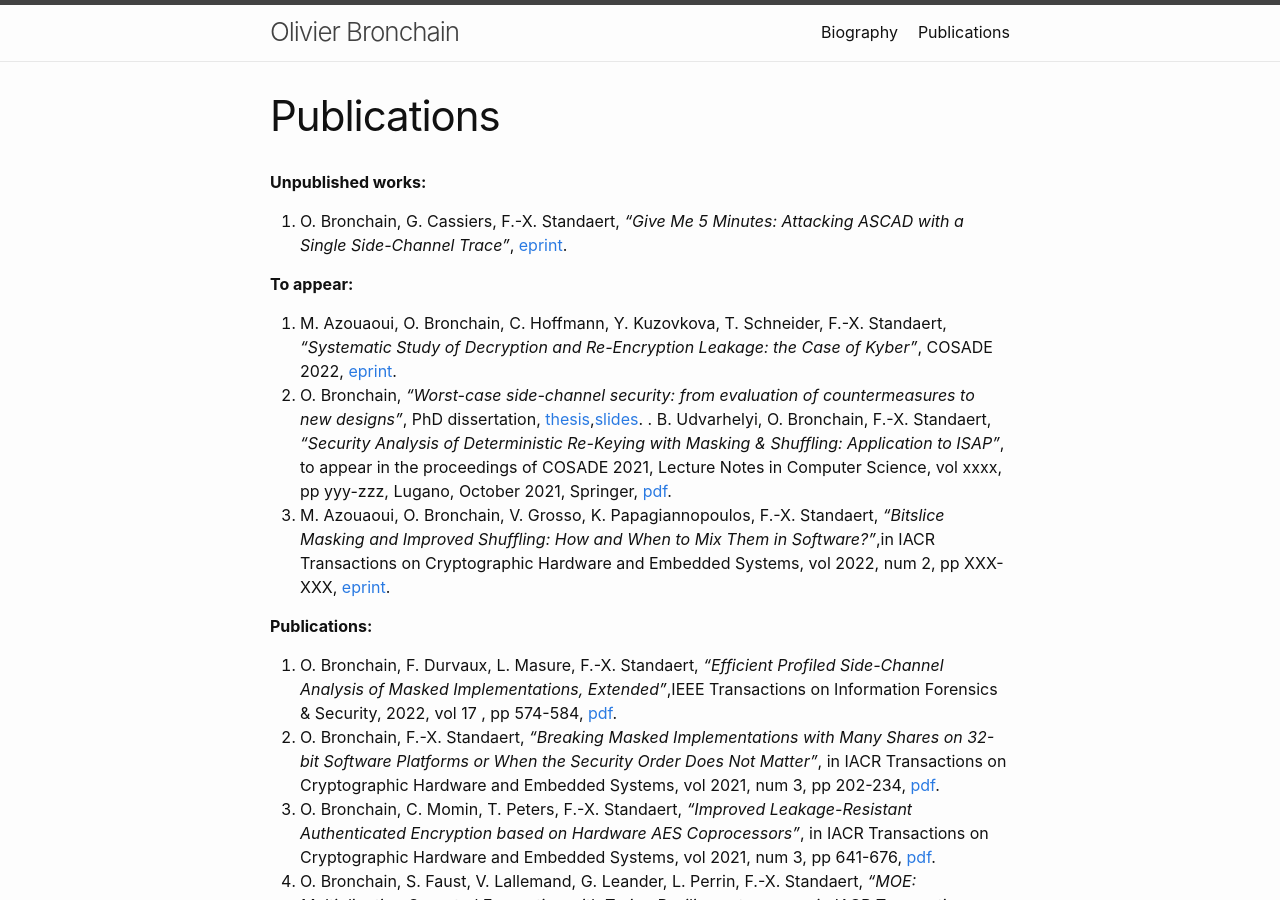
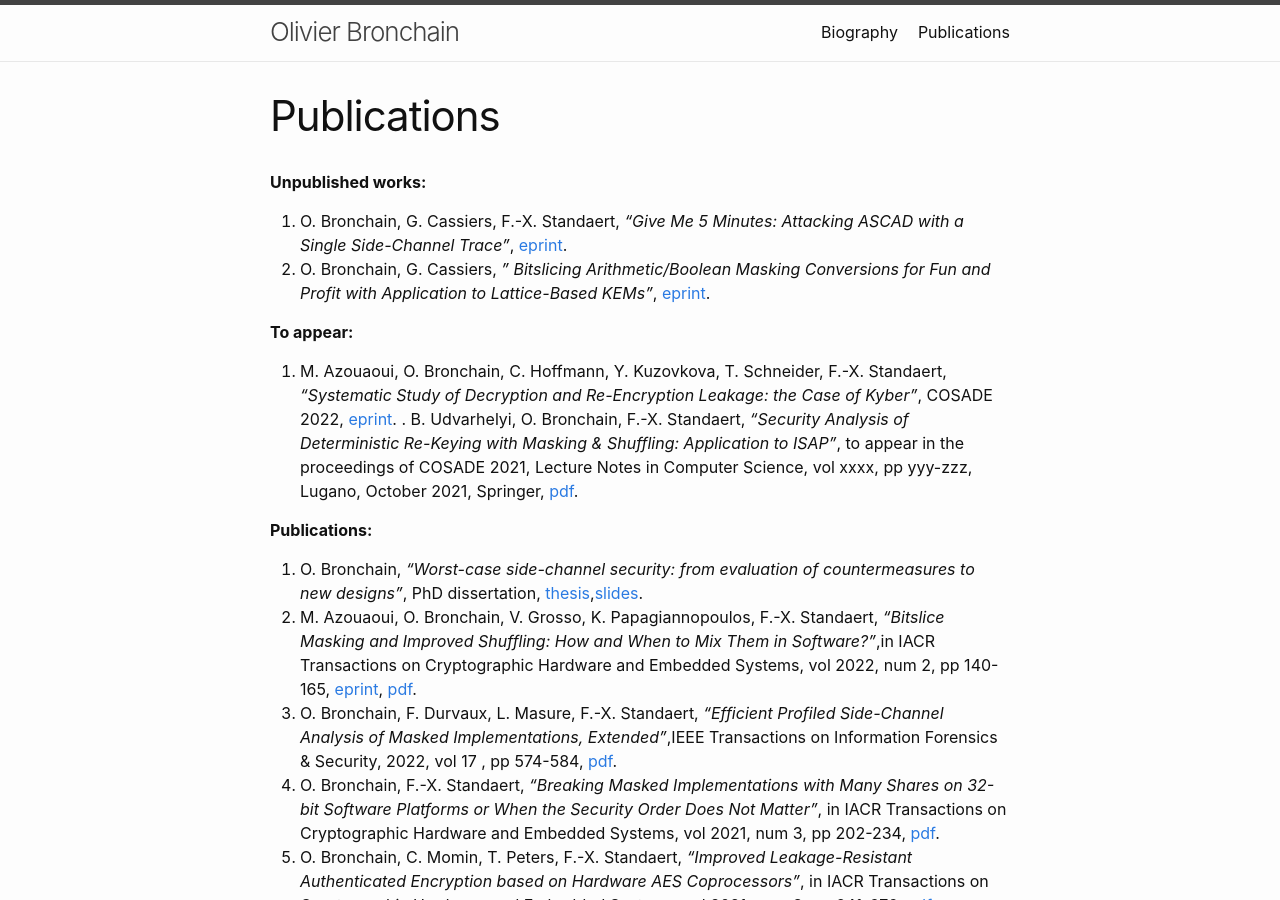
Before and after one commit to obronchain/obronchain.github.io, a Jekyll site: the page built from publications.md, in a window 1280 px wide and 900 px high. Built offline with Jekyll 4.4.1, drawn with Linux system fonts in a browser that asks for light colours; a style sheet for code colours, icons or effects is not loaded.

Commit message:
update publications

```diff
--- a/publications.md
+++ b/publications.md
@@ -8,14 +8,15 @@ permalink: /publications/
 **Unpublished works:**
 
 1. O. Bronchain, G. Cassiers, F.-X. Standaert, _"Give Me 5 Minutes: Attacking ASCAD with a Single Side-Channel Trace"_, [eprint](https://eprint.iacr.org/2021/817).
+2. O. Bronchain, G. Cassiers, _" Bitslicing Arithmetic/Boolean Masking Conversions for Fun and Profit with Application to Lattice-Based KEMs"_, [eprint](https://eprint.iacr.org/2022/158).
 
 **To appear:**
 1. M. Azouaoui, O. Bronchain, C. Hoffmann, Y. Kuzovkova, T. Schneider, F.-X. Standaert, _"Systematic Study of Decryption and Re-Encryption Leakage: the Case of Kyber"_,  COSADE 2022, [eprint](https://eprint.iacr.org/2022/036).
-2. O. Bronchain, _"Worst-case side-channel security: from evaluation of countermeasures to new designs"_, PhD dissertation, [thesis](papers/thesis.pdf),[slides](slides/thesis_public.pdf).
 . B. Udvarhelyi, O. Bronchain, F.-X. Standaert, _"Security Analysis of Deterministic Re-Keying with Masking & Shuffling: Application to ISAP"_, to appear in the proceedings of COSADE 2021, Lecture Notes in Computer Science, vol xxxx, pp yyy-zzz, Lugano, October 2021, Springer, [pdf](https://perso.uclouvain.be/fstandae/PUBLIS/267.pdf).
-4. M. Azouaoui, O. Bronchain, V. Grosso, K. Papagiannopoulos, F.-X. Standaert, _"Bitslice Masking and Improved Shuffling: How and When to Mix Them in Software?"_,in IACR Transactions on Cryptographic Hardware and Embedded Systems, vol 2022, num 2, pp XXX-XXX, [eprint](https://eprint.iacr.org/2021/951).
 
 **Publications:**
+19. O. Bronchain, _"Worst-case side-channel security: from evaluation of countermeasures to new designs"_, PhD dissertation, [thesis](https://dial.uclouvain.be/pr/boreal/object/boreal:258155),[slides](slides/thesis_public.pdf).
+18. M. Azouaoui, O. Bronchain, V. Grosso, K. Papagiannopoulos, F.-X. Standaert, _"Bitslice Masking and Improved Shuffling: How and When to Mix Them in Software?"_,in IACR Transactions on Cryptographic Hardware and Embedded Systems, vol 2022, num 2, pp 140-165, [eprint](https://eprint.iacr.org/2021/951), [pdf](https://tches.iacr.org/index.php/TCHES/article/view/9484/9025).
 17. O. Bronchain, F. Durvaux, L. Masure, F.-X. Standaert, _"Efficient Profiled Side-Channel Analysis of Masked Implementations, Extended"_,IEEE Transactions on Information Forensics & Security, 2022, vol 17 , pp 574-584, [pdf](papers/19.pdf).
 16. O. Bronchain, F.-X. Standaert, _"Breaking Masked Implementations with Many Shares on 32-bit Software Platforms or When the Security Order Does Not Matter"_, in IACR Transactions on Cryptographic Hardware and Embedded Systems, vol 2021, num 3, pp 202-234, [pdf](https://tches.iacr.org/index.php/TCHES/article/view/8973).
 15. O. Bronchain, C. Momin, T. Peters, F.-X. Standaert, _"Improved Leakage-Resistant Authenticated Encryption based on Hardware AES Coprocessors"_, in IACR Transactions on Cryptographic Hardware and Embedded Systems, vol 2021, num 3, pp 641-676, [pdf](https://tches.iacr.org/index.php/TCHES/article/view/8988).
```
